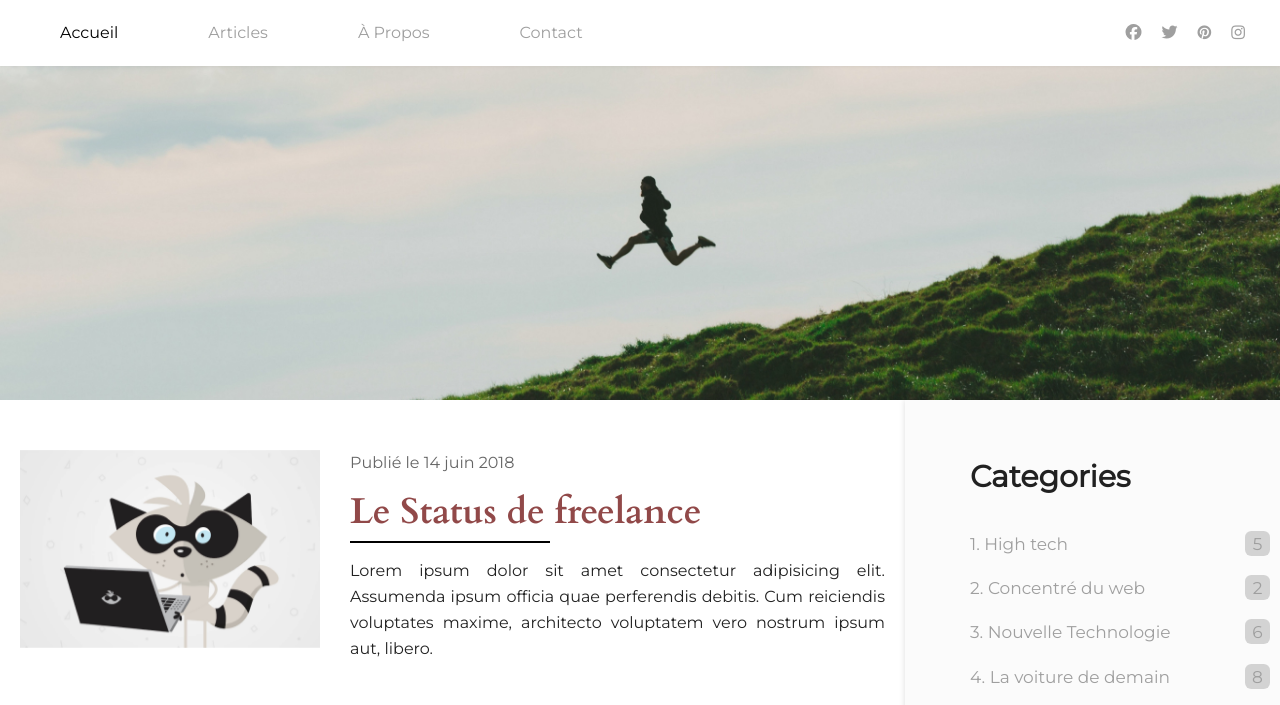
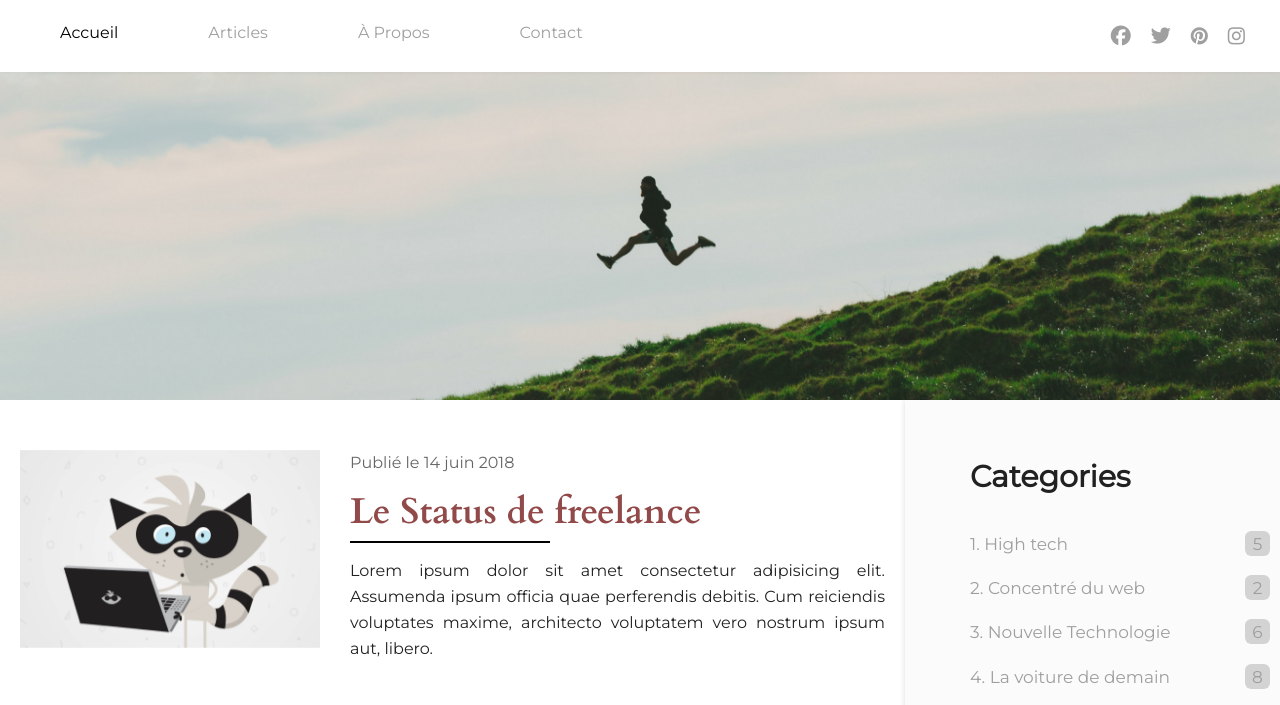
Before and after one commit to oronce/blog, a plain HTML site: page index.html in a window 1280 px wide. Shown: the top 705 px of the page. Drawn offline with Linux system fonts and the light colour scheme.

Commit message:
edit icon size

```diff
--- a/css/style.css
+++ b/css/style.css
@@ -69,6 +69,7 @@ body,html{
 
 .header-icon a{
 	margin:10px 0px;
+	font-size: 20px;
 	color:rgb(159, 159, 159);
 	transition: color .3s;
 }
@@ -293,6 +294,7 @@ p{
 @media screen and (min-width: 1175px){
 	.header-icon a{
 		margin:0px 10px;
+		font-size: 20px
 	}
 	.top-bar{
 		display: flex;
```
